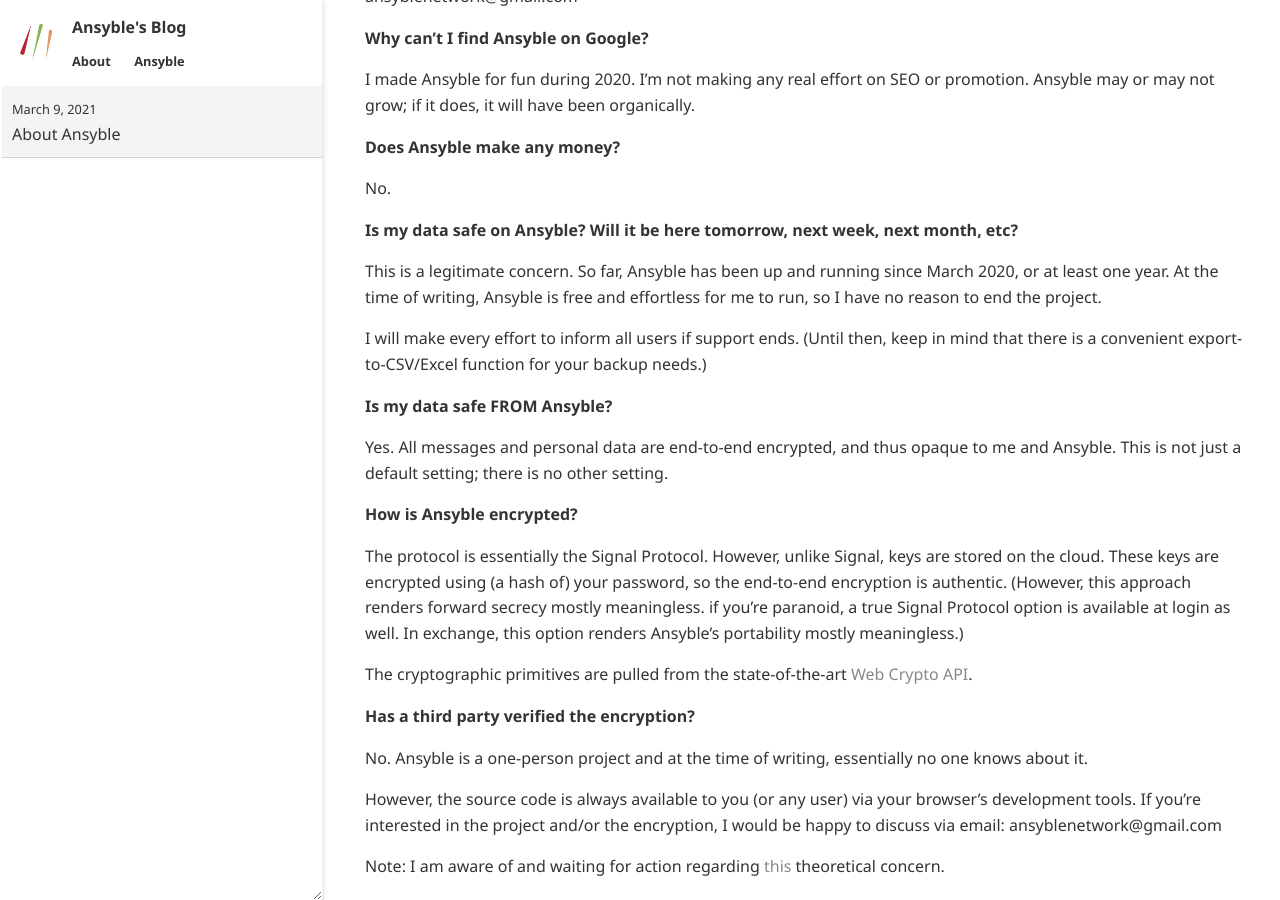
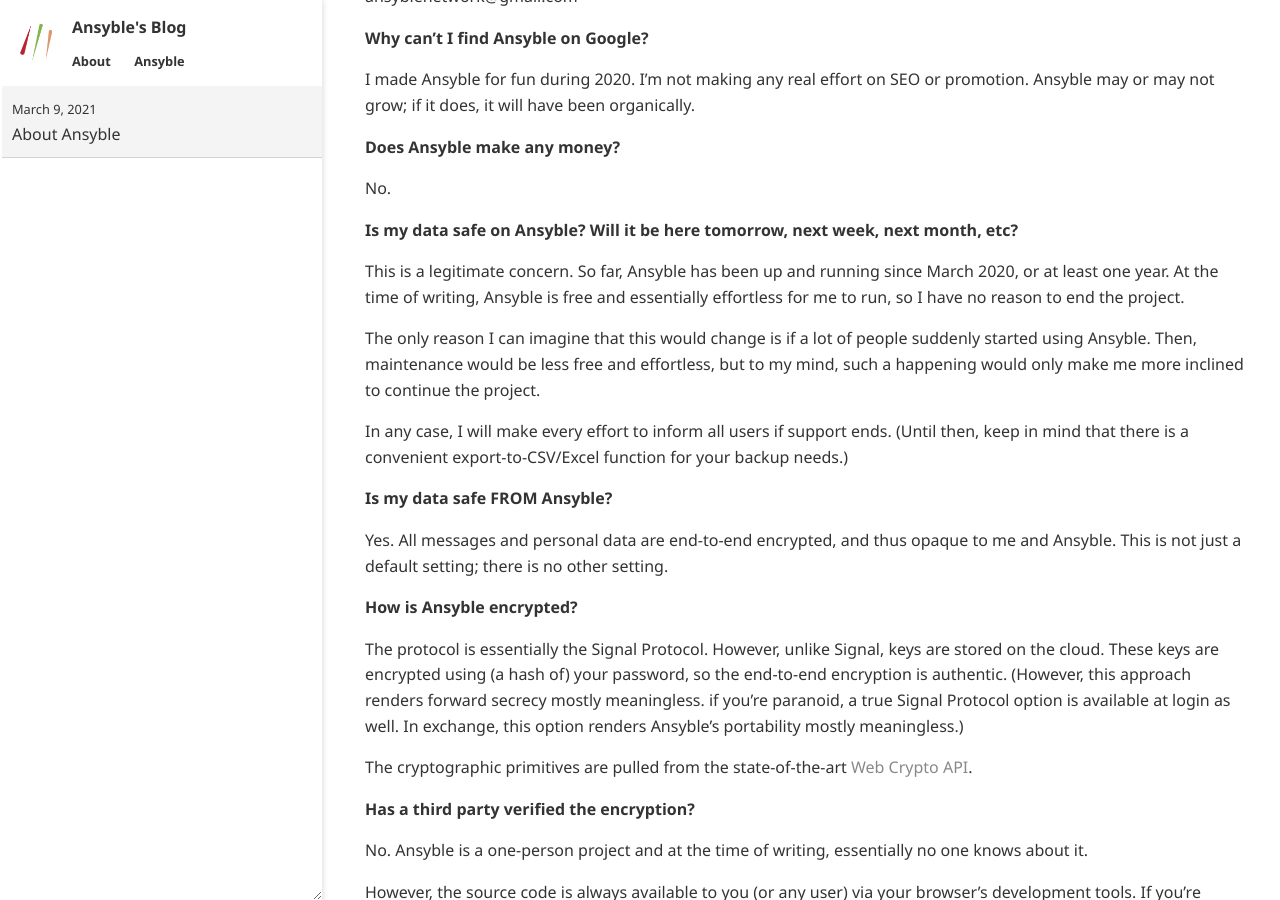
Before and after one commit to ansyblenetwork/ansybleblog, a Jekyll site: the page built from _posts/2021-03-09-about-ansyble.md, in a window 1280 px wide and 900 px high, scrolled down 691 px. Built offline with Jekyll 4.4.1, drawn with Linux system fonts in a browser that asks for light colours.

Commit message:
Update 2021-03-09-about-ansyble.md

```diff
--- a/_posts/2021-03-09-about-ansyble.md
+++ b/_posts/2021-03-09-about-ansyble.md
@@ -30,9 +30,11 @@
 
 #### Is my data safe on Ansyble? Will it be here tomorrow, next week, next month, etc?
 
-This is a legitimate concern. So far, Ansyble has been up and running since March 2020, or at least one year. At the time of writing, Ansyble is free and effortless for me to run, so I have no reason to end the project.
+This is a legitimate concern. So far, Ansyble has been up and running since March 2020, or at least one year. At the time of writing, Ansyble is free and essentially effortless for me to run, so I have no reason to end the project.
 
-I will make every effort to inform all users if support ends. (Until then, keep in mind that there is a convenient export-to-CSV/Excel function for your backup needs.)
+The only reason I can imagine that this would change is if a lot of people suddenly started using Ansyble. Then, maintenance would be less free and effortless, but to my mind, such a happening would only make me more inclined to continue the project.
+
+In any case, I will make every effort to inform all users if support ends. (Until then, keep in mind that there is a convenient export-to-CSV/Excel function for your backup needs.)
 
 #### Is my data safe FROM Ansyble?
 
```
